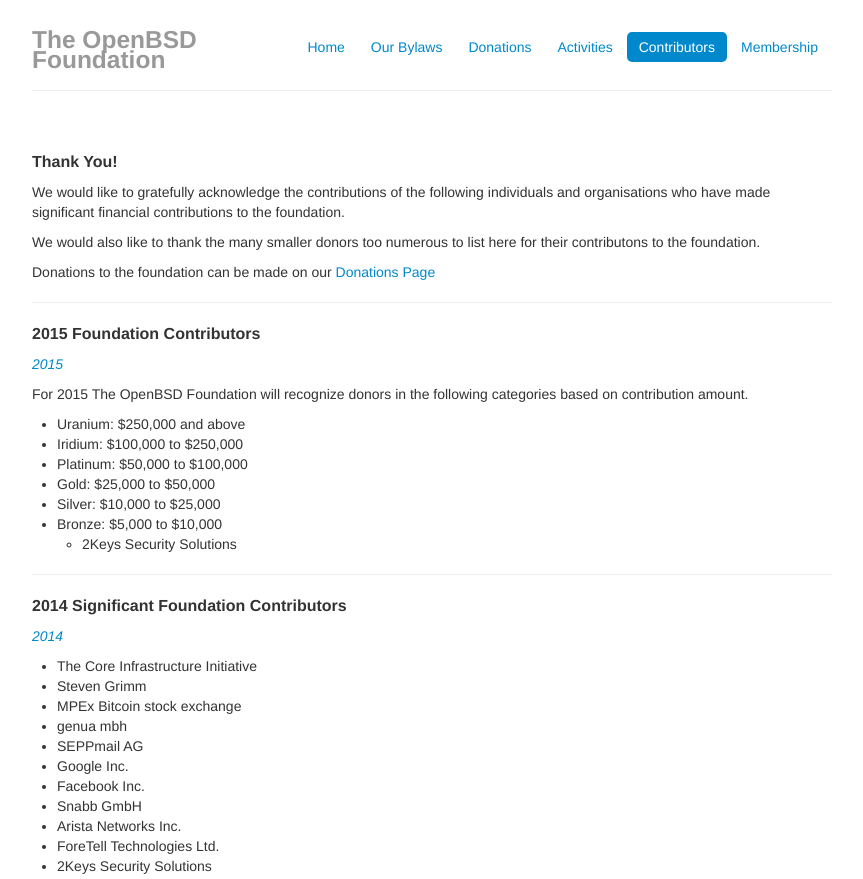
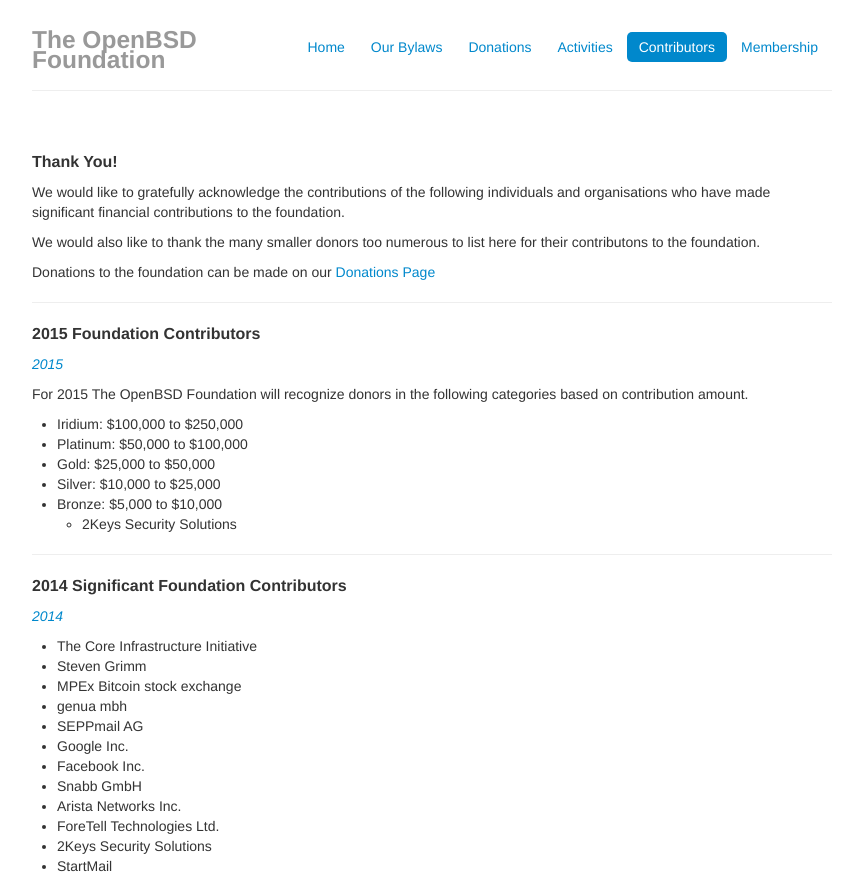
Before and after one commit to bob-beck/foundation-web, a plain HTML site: page contributors.html in a window 1280 px wide. Shown: the top 879 px of the page, without its empty margins (208-1071 px from the left). Drawn offline with Linux system fonts and the light colour scheme.

Commit message:
Remove Uranium

```diff
--- a/contributors.html
+++ b/contributors.html
@@ -91,8 +91,6 @@
 <P>
 For 2015 The OpenBSD Foundation will recognize donors in the following categories based on contribution amount.
 <UL>
-<LI> Uranium: $250,000 and above
-<BR>
 <LI> Iridium: $100,000 to $250,000
 <BR>
 <LI> Platinum: $50,000 to $100,000
```
